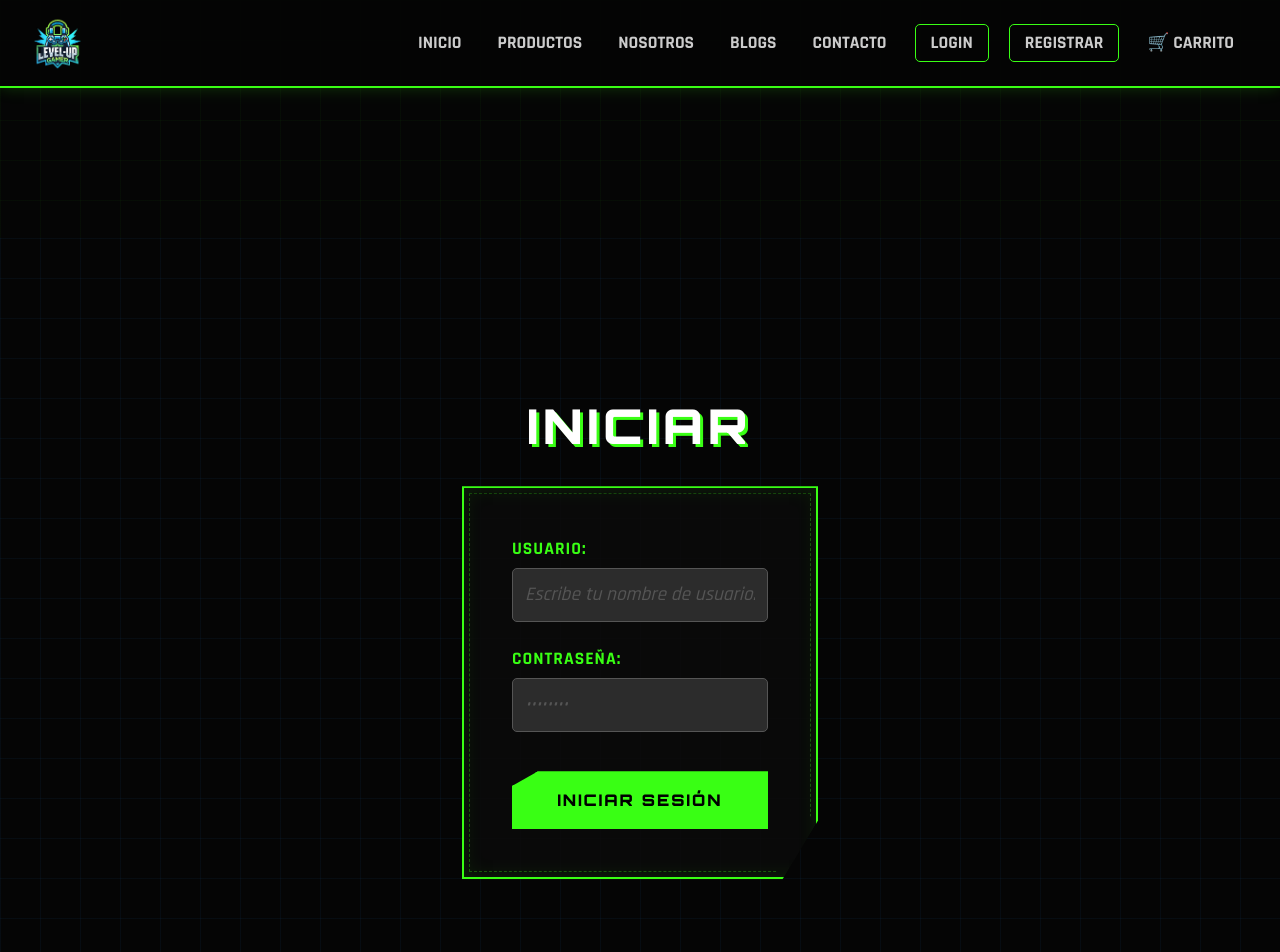
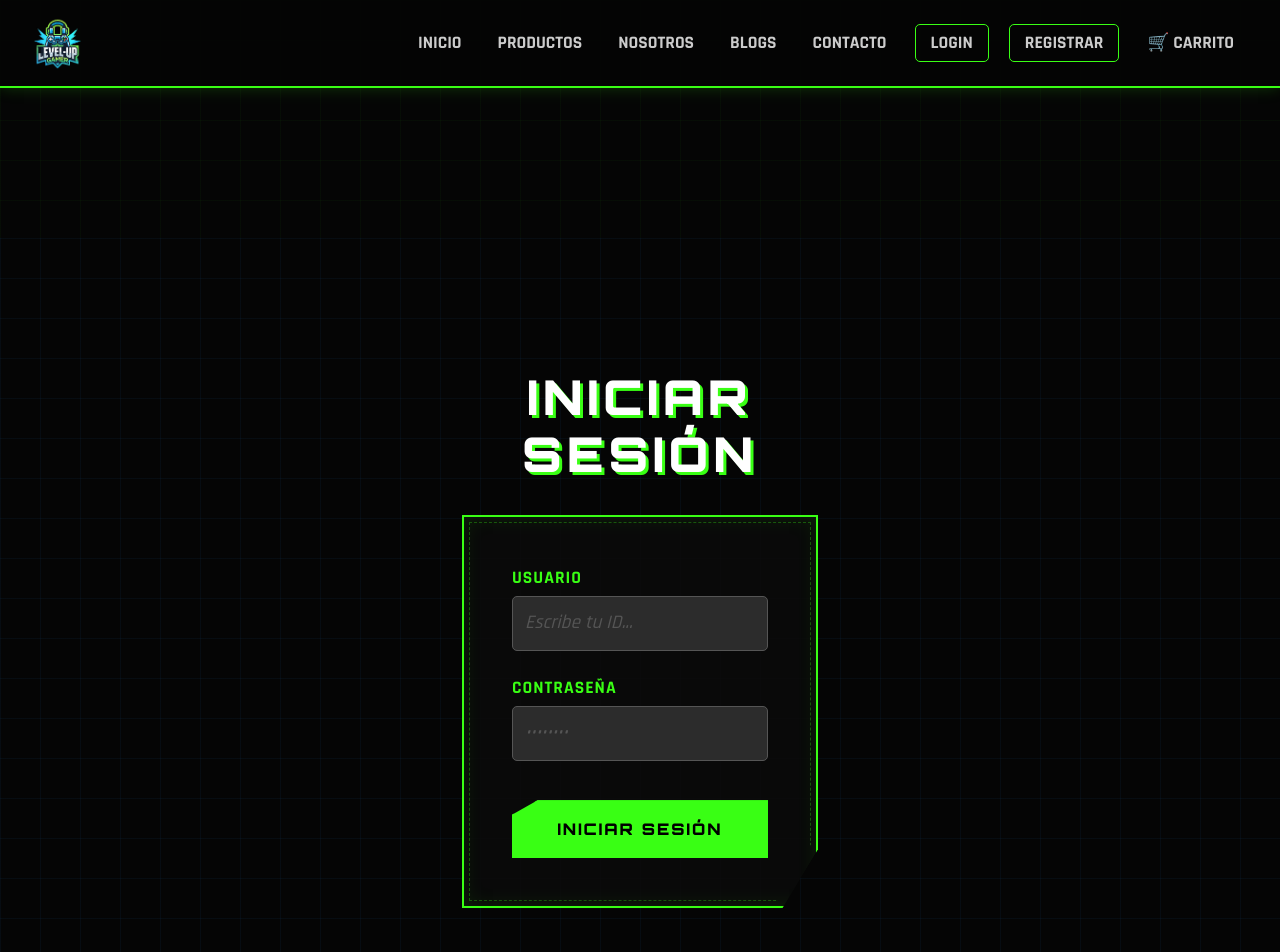
Before and after one commit to javithox/proyecto-full-stack2.1, a React (Vite) app in the folder vite-project/: page /login in a window 1280 px wide. Shown: the top 952 px of the page. Built offline with nearby package versions, Linux system fonts and the light colour scheme.

Commit message:
commit26

```diff
--- a/vite-project/package.json
+++ b/vite-project/package.json
@@ -18,7 +18,7 @@
   },
   "devDependencies": {
     "@eslint/js": "^9.36.0",
-    "@types/node": "^24.6.0",
+    "@types/node": "^24.10.1",
     "@types/react": "^19.1.16",
     "@types/react-dom": "^19.1.9",
     "@vitejs/plugin-react-swc": "^4.1.0",
--- a/vite-project/src/paginas/Login/Login.tsx
+++ b/vite-project/src/paginas/Login/Login.tsx
@@ -1,37 +1,76 @@
-import React from 'react';
+import React, { useState } from 'react';
 import 'bootstrap/dist/css/bootstrap.min.css';
 import './Login.css';
 
 const Login = () => {
+    // 1. Estados para guardar lo que escribe el usuario
+    const [usuario, setUsuario] = useState('');
+    const [password, setPassword] = useState('');
+
+    // 2. Función para manejar el envío del formulario
+    const handleSubmit = async (e: React.FormEvent) => {
+        e.preventDefault(); // Evita que la página se recargue
+
+        try {
+            // Hacemos la petición a tu Backend
+            const response = await fetch('http://localhost:5000/api/login', {
+                method: 'POST',
+                headers: {
+                    'Content-Type': 'application/json',
+                },
+                body: JSON.stringify({ usuario, password }),
+            });
+
+            const data = await response.json();
+
+            if (data.success) {
+                alert(`¡Bienvenido! ${data.message}`);
+                // Aquí podrías redirigir: window.location.href = '/Home';
+            } else {
+                alert('Error: ' + data.message);
+            }
+
+        } catch (error) {
+            console.error('Error de conexión:', error);
+            alert('No se pudo conectar con el servidor');
+        }
+    };
+
     return (
         <div className="main-container">
+
             {/* CONTENIDO CENTRADO */}
             <div className="content-wrapper">
                 <div className="container">
                     <div className="row justify-content-center align-items-center">
-
-                        {/* COLUMNAS RESPONSIVE */}
                         <div className="col-12 col-md-8 col-lg-5 col-xl-4">
 
-                            <h1 className="titulo-iniciar">INICIAR</h1>
+                            <h1 className="titulo-iniciar">Iniciar Sesión</h1>
 
                             <div className="contenedor-iniciar">
-                                <form>
+                                {/* Agregamos onSubmit al form */}
+                                <form onSubmit={handleSubmit}>
                                     <div className="mb-4">
-                                        <label className="texto1">Usuario:</label>
+                                        <label className="texto1">USuario</label>
                                         <input
                                             type="text"
                                             className="form-control1"
-                                            placeholder="Escribe tu nombre de usuario..."
+                                            placeholder="Escribe tu ID..."
+                                            // Conectamos el input al estado
+                                            value={usuario}
+                                            onChange={(e) => setUsuario(e.target.value)}
                                         />
                                     </div>
 
                                     <div className="mb-4">
-                                        <label className="texto1">Contraseña:</label>
+                                        <label className="texto1">Contraseña</label>
                                         <input
                                             type="password"
                                             className="form-control2"
                                             placeholder="••••••••"
+                                            // Conectamos el input al estado
+                                            value={password}
+                                            onChange={(e) => setPassword(e.target.value)}
                                         />
                                     </div>
 
```
Also changed, not shown: 2 other files (tests, documents, lock files or other folders).
